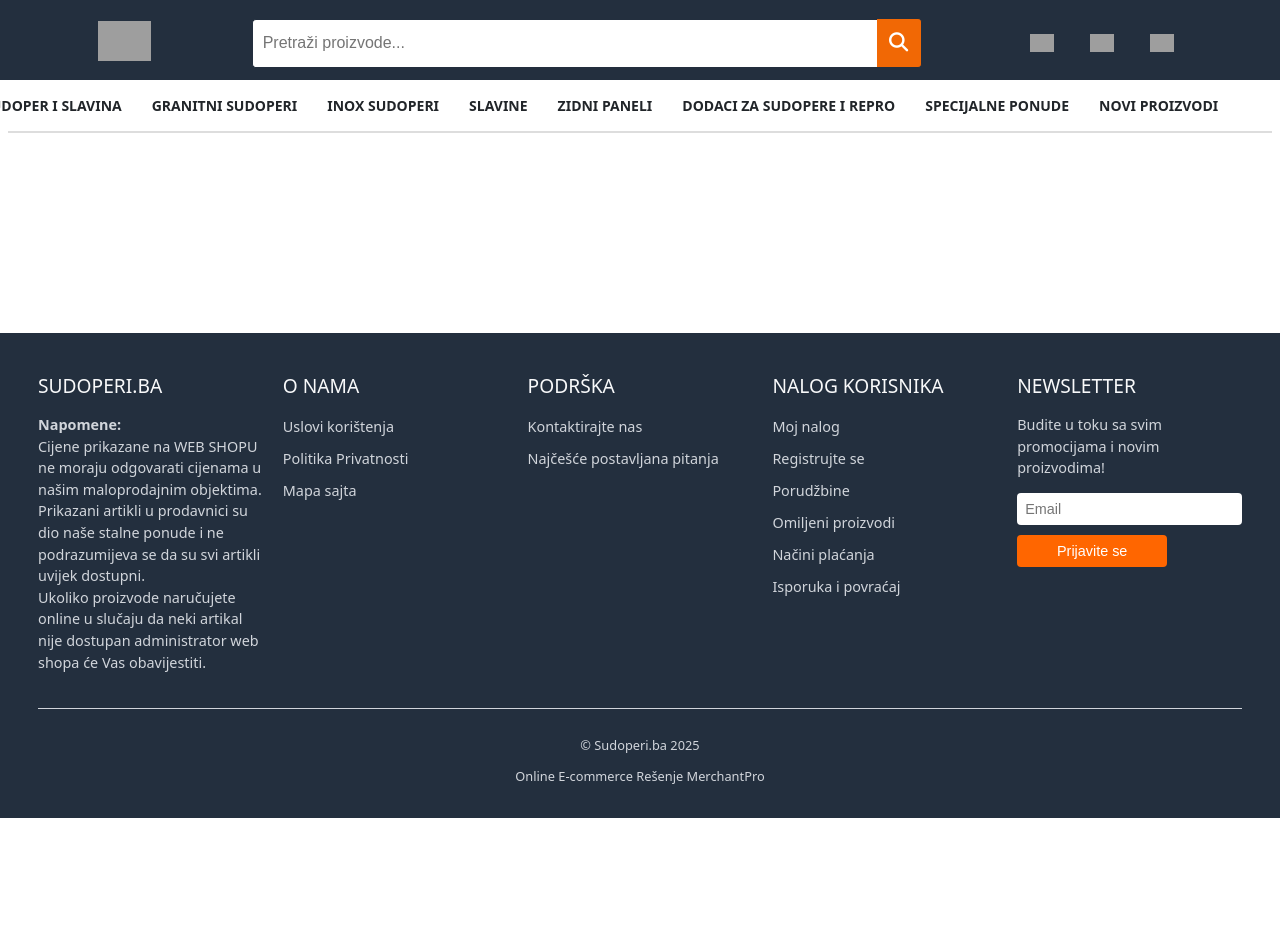
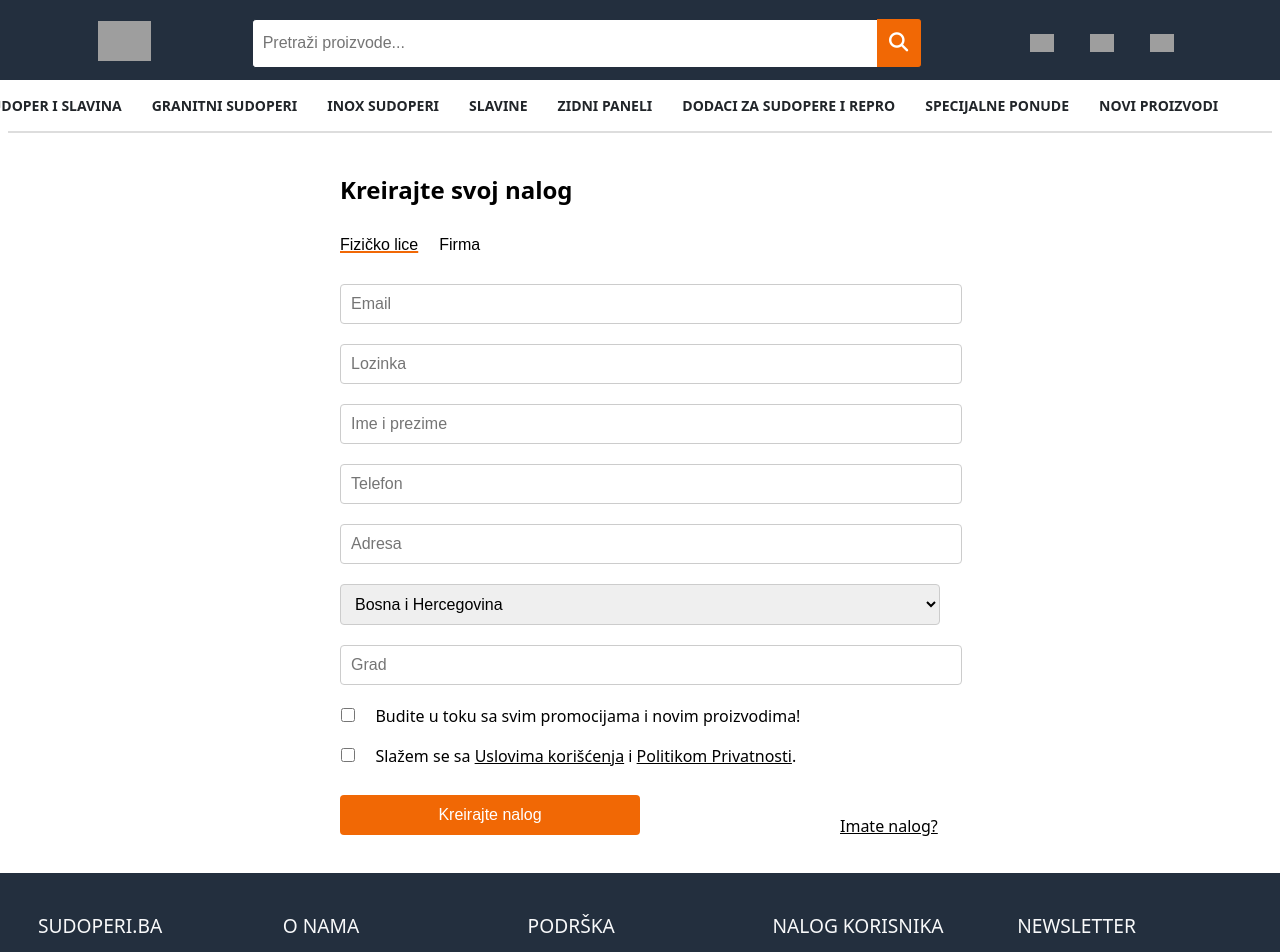
Before and after one commit to selmast/WebProgramlamaSudoperiBa, a Nuxt app: page /Register in a window 1280 px wide. Shown: the top 952 px of the page. Before the commit the page ends 818 px from the top, so only its background shows below. Built offline with nearby package versions, Linux system fonts and the light colour scheme; grey boxes are pictures that could not be loaded.

Commit message:
Registration Page

```diff
--- a/components/HeaderContent.vue
+++ b/components/HeaderContent.vue
@@ -75,7 +75,11 @@ export default defineComponent({
           if (newPath === '/ForgotPassword') {
             isLoginVisible.value = false; // Close the login form
           }
-        }
+          if (newPath === '/Register') {
+            isLoginVisible.value = false; // Close the login form
+          }
+        },
+
     );
 
     const showLoginForm = () => {
--- a/components/LoginForm.vue
+++ b/components/LoginForm.vue
@@ -53,7 +53,7 @@
       <!-- Registration Link -->
       <p>
         Još uvek nemate nalog?
-        <a href="#">Registrujte se sada!</a>
+        <router-link :to="{ name: 'Register' }">Registrujte se sada!</router-link>
       </p>
     </form>
   </div>
--- /dev/null
+++ b/pages/Register.vue
@@ -0,0 +1,302 @@
+<template xmlns:width="http://www.w3.org/1999/xhtml">
+  <div class="register-container">
+    <h2>Kreirajte svoj nalog</h2>
+    <div class="tabs">
+      <button
+          :class="{ active: isIndividual }"
+          @click="setIndividual"
+      >
+        Fizičko lice
+      </button>
+      <button
+          :class="{ active: !isIndividual }"
+          @click="setCompany"
+      >
+        Firma
+      </button>
+    </div>
+
+    <form @submit.prevent="submitForm">
+      <!-- Email and Password -->
+      <div class="form-group">
+
+        <input class="email"
+            type="email"
+            id="email"
+            v-model="formData.email"
+            placeholder="Email"
+
+            required
+        />
+      </div>
+      <div class="form-group">
+
+        <input
+            type="password"
+            id="password"
+            v-model="formData.password"
+            placeholder="Lozinka"
+            required
+        />
+      </div>
+
+      <!-- Name and Phone -->
+      <div v-if="isIndividual">
+        <div class="form-group">
+
+          <input
+              type="text"
+              id="name"
+              v-model="formData.name"
+              placeholder="Ime i prezime"
+              required
+          />
+        </div>
+        <div class="form-group">
+
+          <input
+              type="text"
+              id="phone"
+              v-model="formData.phone"
+              placeholder="Telefon"
+          />
+        </div>
+      </div>
+
+      <!-- Address -->
+      <div class="form-group">
+
+        <input
+            type="text"
+            id="address"
+            v-model="formData.address"
+            placeholder="Adresa"
+        />
+      </div>
+
+      <!-- Country and City -->
+      <div class="form-group">
+
+        <select
+            id="country"
+            v-model="formData.country"
+        >
+          <option value="Srbija">Srbija</option>
+          <option value="Hrvatska">Hrvatska</option>
+          <option value="Bosna i Hercegovina">Bosna i Hercegovina</option>
+        </select>
+      </div>
+      <div class="form-group">
+
+        <input
+            type="text"
+            id="city"
+            v-model="formData.city"
+            placeholder="Grad"
+        />
+      </div>
+
+      <!-- Agreements -->
+      <div class="form-group1">
+        <input
+            type="checkbox"
+            id="promotions"
+            v-model="formData.promotions"
+        />
+        <label for="promotions">Budite u toku sa svim promocijama i novim proizvodima!</label>
+      </div>
+      <div class="form-group1">
+        <input
+            type="checkbox"
+            id="terms"
+            v-model="formData.terms"
+            required
+        />
+        <label  for="terms">
+          Slažem se sa
+          <a href="#">Uslovima korišćenja</a> i
+          <a href="#">Politikom Privatnosti</a>.
+        </label>
+      </div>
+    </form>
+      <!-- Submit -->
+      <div class="submit">
+      <button type="submit" class="btn-submit">Kreirajte nalog</button>
+
+
+    <p class="login-link">
+       <router-link to="/login">Imate nalog?</router-link>
+    </p>
+  </div>
+  </div>
+</template>
+
+<script lang="ts">
+import { defineComponent, reactive } from "vue";
+
+export default defineComponent({
+  name: "Register",
+  setup() {
+    const formData = reactive({
+      email: "",
+      password: "",
+      name: "",
+      phone: "",
+      address: "",
+      country: "Bosna i Hercegovina",
+      city: "",
+      promotions: false,
+      terms: false,
+    });
+
+    const isIndividual = ref(true);
+
+    const setIndividual = () => (isIndividual.value = true);
+    const setCompany = () => (isIndividual.value = false);
+
+    const submitForm = () => {
+      alert("Nalog uspešno kreiran!");
+      console.log(formData);
+    };
+
+    return {
+      formData,
+      isIndividual,
+      setIndividual,
+      setCompany,
+      submitForm,
+    };
+  },
+});
+</script>
+
+<style scoped>
+.register-container {
+  max-width: 600px;
+  margin: 0 auto;
+  padding: 20px;
+  background-color: white;
+  border-radius: 8px;
+  //box-shadow: 0 2px 10px rgba(0, 0, 0, 0.1);
+  font-family: ui-sans-serif, system-ui, -apple-system, BlinkMacSystemFont, Segoe UI, Roboto, Helvetica Neue, Arial, Noto Sans, sans-serif, Apple Color Emoji, Segoe UI Emoji, Segoe UI Symbol, Noto Color Emoji;
+
+}
+
+h2 {
+  //text-align: center;
+  font-family: ui-sans-serif, system-ui, -apple-system, BlinkMacSystemFont, Segoe UI, Roboto, Helvetica Neue, Arial, Noto Sans, sans-serif, Apple Color Emoji, Segoe UI Emoji, Segoe UI Symbol, Noto Color Emoji;
+  margin-bottom: 20px;
+}
+
+.tabs {
+  //display: flex;
+  justify-content: center;
+  margin-left: -10px;
+  margin-bottom: 20px;
+  font-family: ui-sans-serif, system-ui, -apple-system, BlinkMacSystemFont, Segoe UI, Roboto, Helvetica Neue, Arial, Noto Sans, sans-serif, Apple Color Emoji, Segoe UI Emoji, Segoe UI Symbol, Noto Color Emoji;
+
+}
+
+.tabs button {
+  flex: 1;
+  padding: 10px;
+  border: none;
+  background: transparent;
+  cursor: pointer;
+  font-size: 1rem;
+  transition: background 0.3s;
+
+}
+
+.tabs button.active {
+  background: transparent;
+  color: black;
+  text-decoration: underline;
+  text-decoration-color: #f16805;
+  text-decoration-thickness: 2px;
+}
+.tabs button:hover{
+  text-decoration: underline;
+  text-decoration-color: #f16805;
+  text-decoration-thickness: 2px;
+}
+.tabs button:not(:last-child) {
+  border-right: 1px solid white;
+}
+
+.form-group {
+
+  margin-bottom: 20px;
+}
+
+.form-group1 {
+  display: flex;
+  margin-bottom: 20px;
+  width:700px;
+  height: 20px;
+  margin-left: -300px;
+
+
+}
+.form-group1 label{
+  width: 500px;
+  margin-bottom: 20px;
+  height: 20px;
+  margin-left: -280px;
+  margin-right: -70px;
+  margin-bottom: 20px;
+}
+
+.form-group1 a {
+  color: black;
+
+}
+
+.form-group label {
+//display: block;
+  margin-bottom: 5px;
+
+}
+
+input, select {
+  width: 100%;
+  padding: 10px;
+  font-size: 1rem;
+  border: 1px solid #ccc;
+  border-radius: 4px;
+}
+
+.btn-submit {
+  background-color: #f16805;
+  color: white;
+  padding: 10px;
+  border: none;
+  border-radius: 4px;
+  font-size: 1rem;
+  cursor: pointer;
+  width: 300px;
+  height: 40px;
+  //margin-top: 30px;
+}
+
+.btn-submit:hover {
+  background-color: #e55b00;
+}
+
+.login-link {
+  text-align: center;
+  margin-top: 20px;
+}
+
+.login-link a {
+  color: black;
+  text-decoration: underline;
+
+}
+.submit {
+  display: flex;
+  gap: 200px;
+
+  margin-top: 30px
+}
+</style>
```
Also changed, not shown: router/index.ts (+7 -1 lines).
